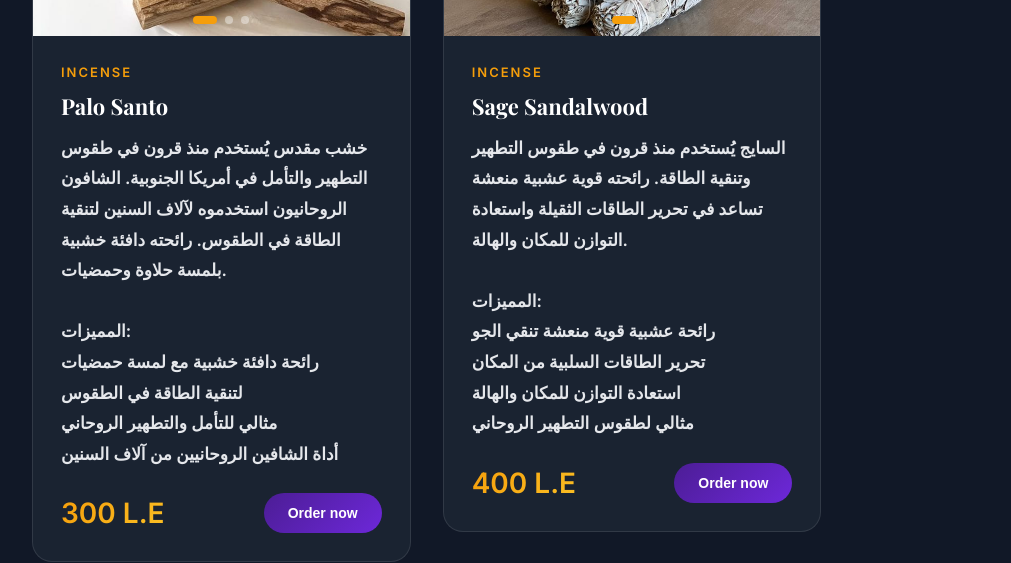
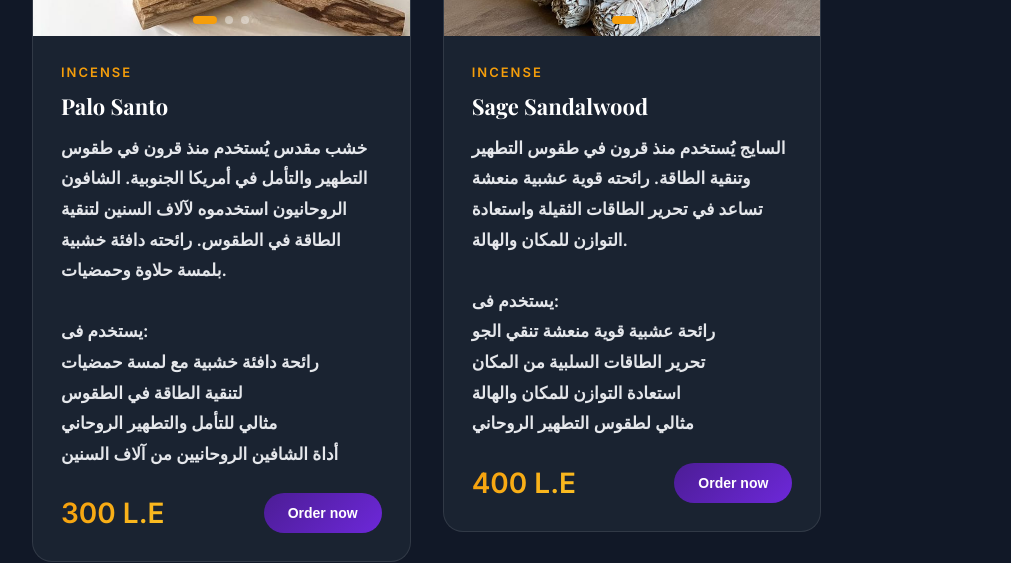
Before and after one commit to AHMEDmoham3d/omnia-store-pro, a React app: page / in a window 1280 px wide. Shown: the part 1060-1623 px from the top of the page, without its empty margins (8-1019 px from the left). Built offline with nearby package versions, Linux system fonts and the light colour scheme.

Commit message:
force rebuild

```diff
--- a/src/data/products.ts
+++ b/src/data/products.ts
@@ -6,7 +6,7 @@ export const products: Product[] = [
     name: 'Palo Santo',
     description: `خشب مقدس يُستخدم منذ قرون في طقوس التطهير والتأمل في أمريكا الجنوبية. الشافون الروحانيون استخدموه لآلاف السنين لتنقية الطاقة في الطقوس. رائحته دافئة خشبية بلمسة حلاوة وحمضيات.
 
-المميزات:
+يستخدم فى:
   رائحة دافئة خشبية مع لمسة حمضيات
   لتنقية الطاقة في الطقوس
   مثالي للتأمل والتطهير الروحاني
@@ -20,7 +20,7 @@ export const products: Product[] = [
     name: 'Sage Sandalwood',
     description: `السايج يُستخدم منذ قرون في طقوس التطهير وتنقية الطاقة. رائحته قوية عشبية منعشة تساعد في تحرير الطاقات الثقيلة واستعادة التوازن للمكان والهالة.
 
-المميزات:
+يستخدم فى:
   رائحة عشبية قوية منعشة تنقي الجو
   تحرير الطاقات السلبية من المكان
   استعادة التوازن للمكان والهالة
```
